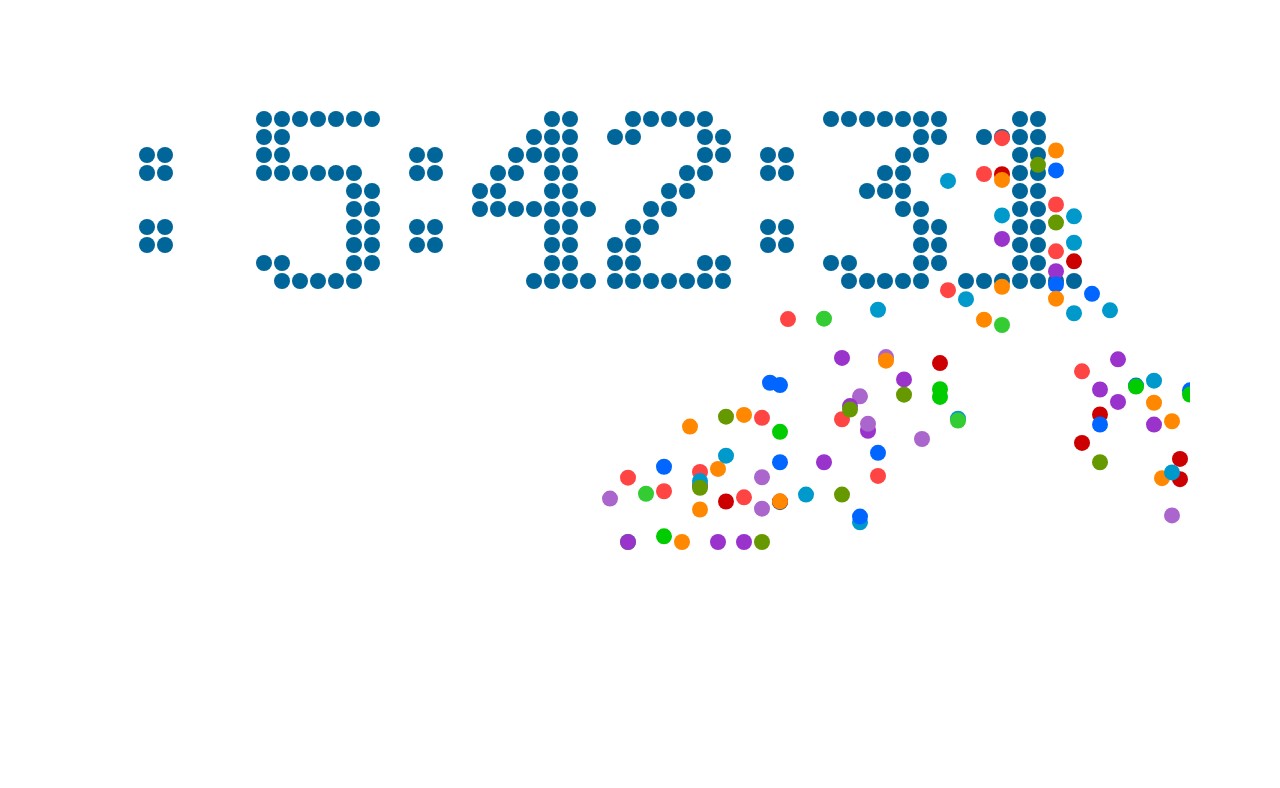
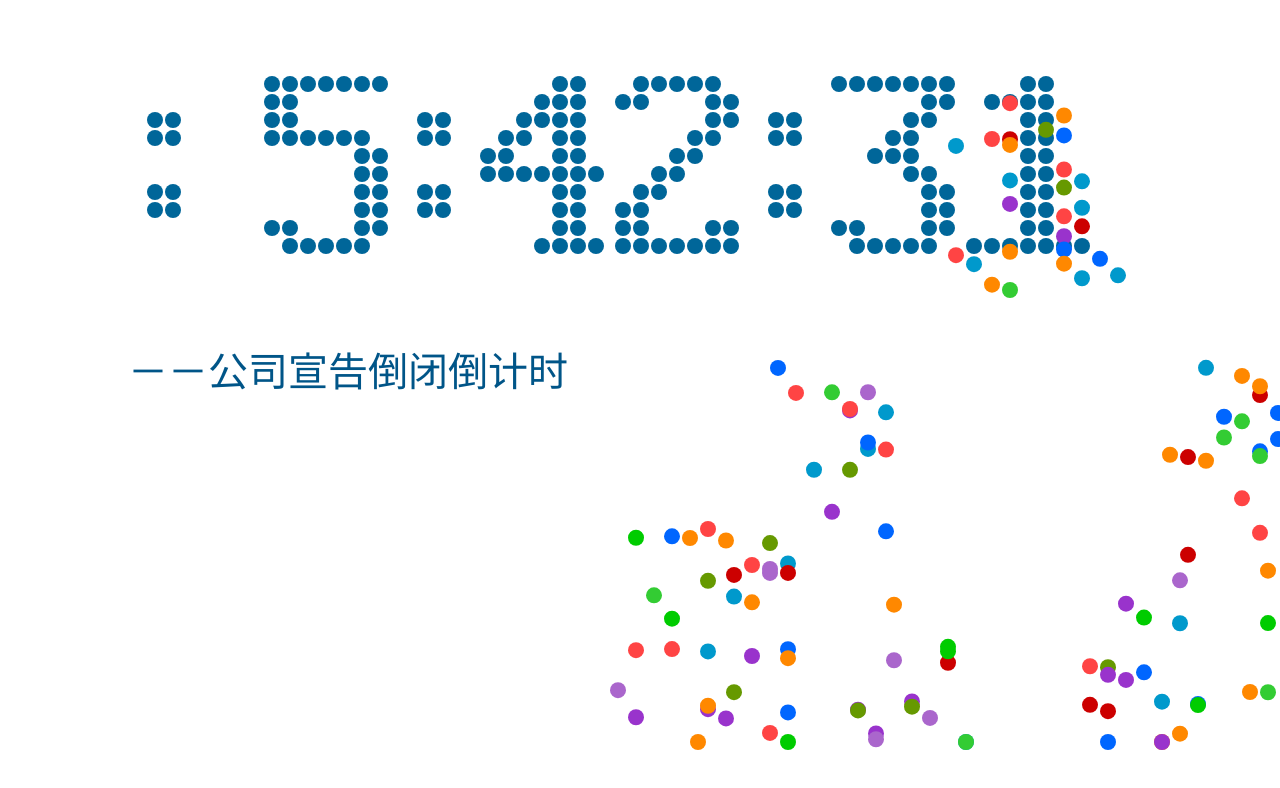
Before and after one commit to TerencesGit/Canvas, a plain HTML site: page index.html in a window 1280 px wide. Drawn offline with Linux system fonts and the light colour scheme.

Commit message:
屏幕自适应

```diff
--- a/index.html
+++ b/index.html
@@ -3,9 +3,24 @@
 <head>
 	<meta charset="UTF-8">
 	<title>Countdown</title>
+	<style>
+		html,body{
+			height: 100%;
+			margin: 0;
+			overflow: hidden
+		}
+	 .info{
+      position: absolute;
+      top: 300px;
+      left: 10%;
+      font-size: 40px;
+      color: #058;
+    }
+	</style>
 </head>
-<body style="margin: 0">
-	<canvas id="canvas" style="display:block;margin: 50px auto"></canvas>
+<body>
+	<canvas id="canvas"></canvas>
+	<p class="info">－－公司宣告倒闭倒计时</p>
 	<script src="js/digit.js"></script>
 	<script src="js/countdown.js"></script>
 </body>
--- a/js/countdown.js
+++ b/js/countdown.js
@@ -8,6 +8,11 @@ var curShowTimeSeconds = 0;
 var balls = [];
 var colors = ['#06f','#09c','#a6c','#93c','#690','#f80','#f44','#c00','#0c0','#3c3']
 window.onload = function(){
+	canvasWidth = document.body.clientWidth;
+	canvasHeight = document.body.clientHeight-50;
+	margin_left = Math.round(canvasWidth/10);
+	margin_top = Math.round(canvasHeight/10)
+	radius = Math.round(canvasWidth*4/5 /108)-1;
 	var canvas = document.getElementById('canvas');
 	canvas.width = canvasWidth;
 	canvas.height = canvasHeight;
```
